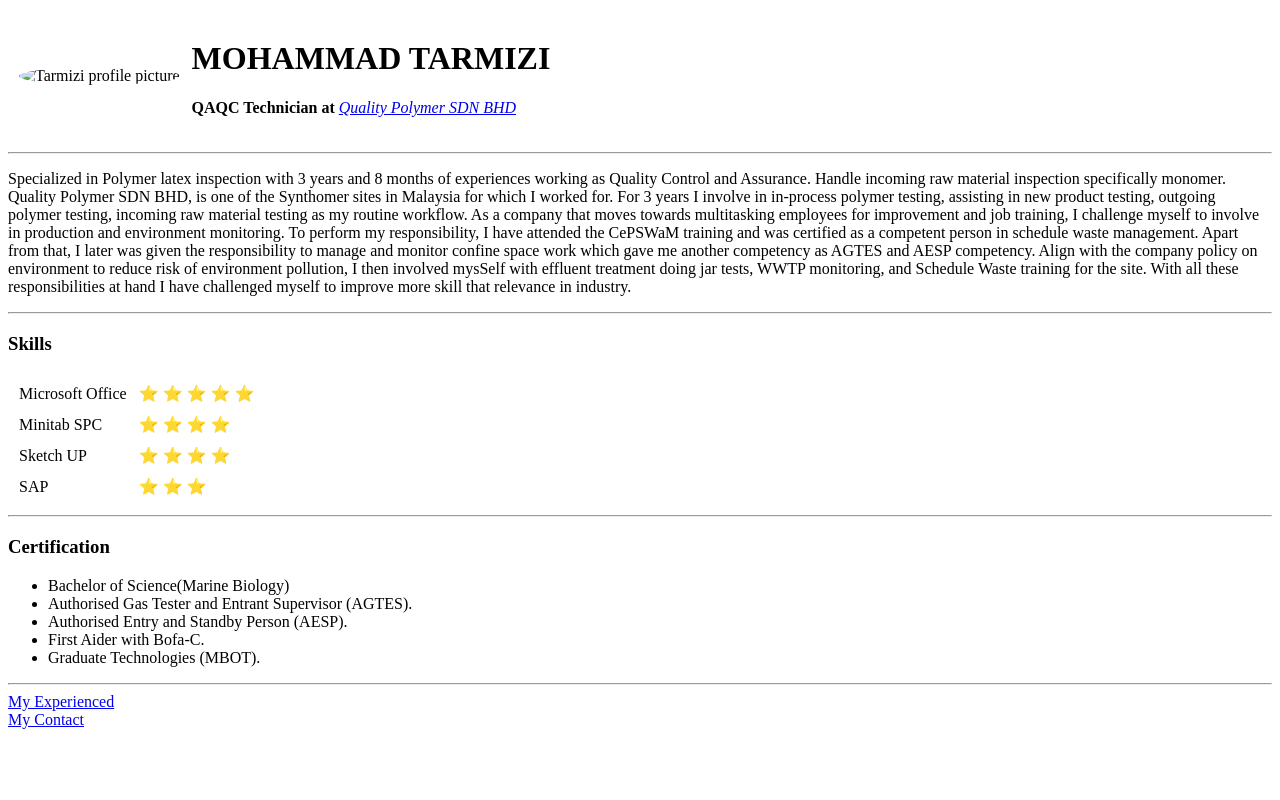
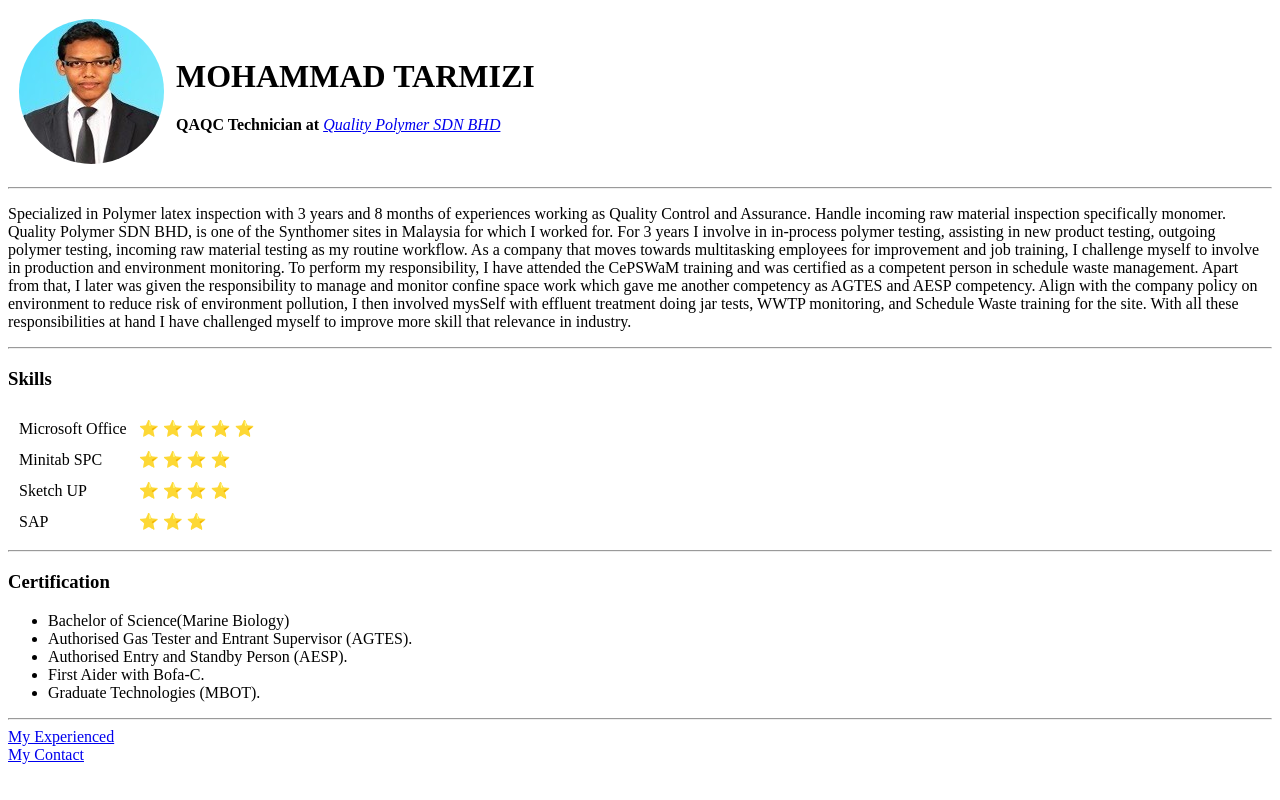
Before and after one commit to Tarmizi08/cv, a website: page index.html in a window 1280 px wide. Drawn offline with Linux system fonts and the light colour scheme; the site is published under a folder, as on GitHub Pages, so addresses that start at the root find nothing.

Commit message:
Update index.html

```diff
--- a/index.html
+++ b/index.html
@@ -11,7 +11,7 @@
 <body>
 <table cellSpacing="10">
     <tr>
-        <td><img alt="Tarmizi profile picture" class="Tarmizi" src="/picture/Tarmizi%20Ismail.jfif"></td>
+        <td><img alt="Tarmizi profile picture" class="Tarmizi" src="Tarmizi%20Ismail.jfif"></td>
         <td><h1>MOHAMMAD TARMIZI</h1>
             <p><strong>QAQC Technician at </strong><em><a class="QP" href="https://www.synthomer.com/locations/qp/">Quality
                 Polymer
```
